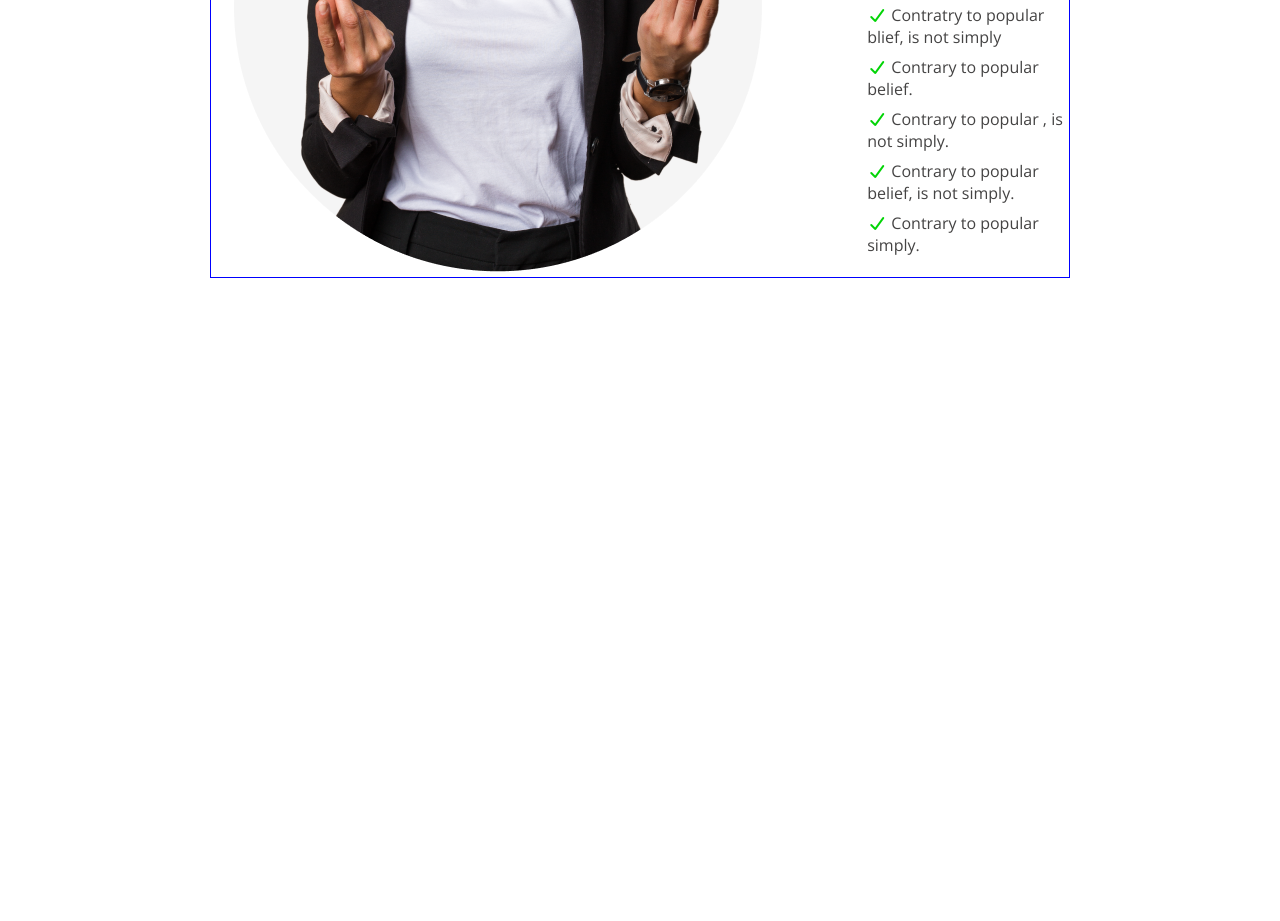
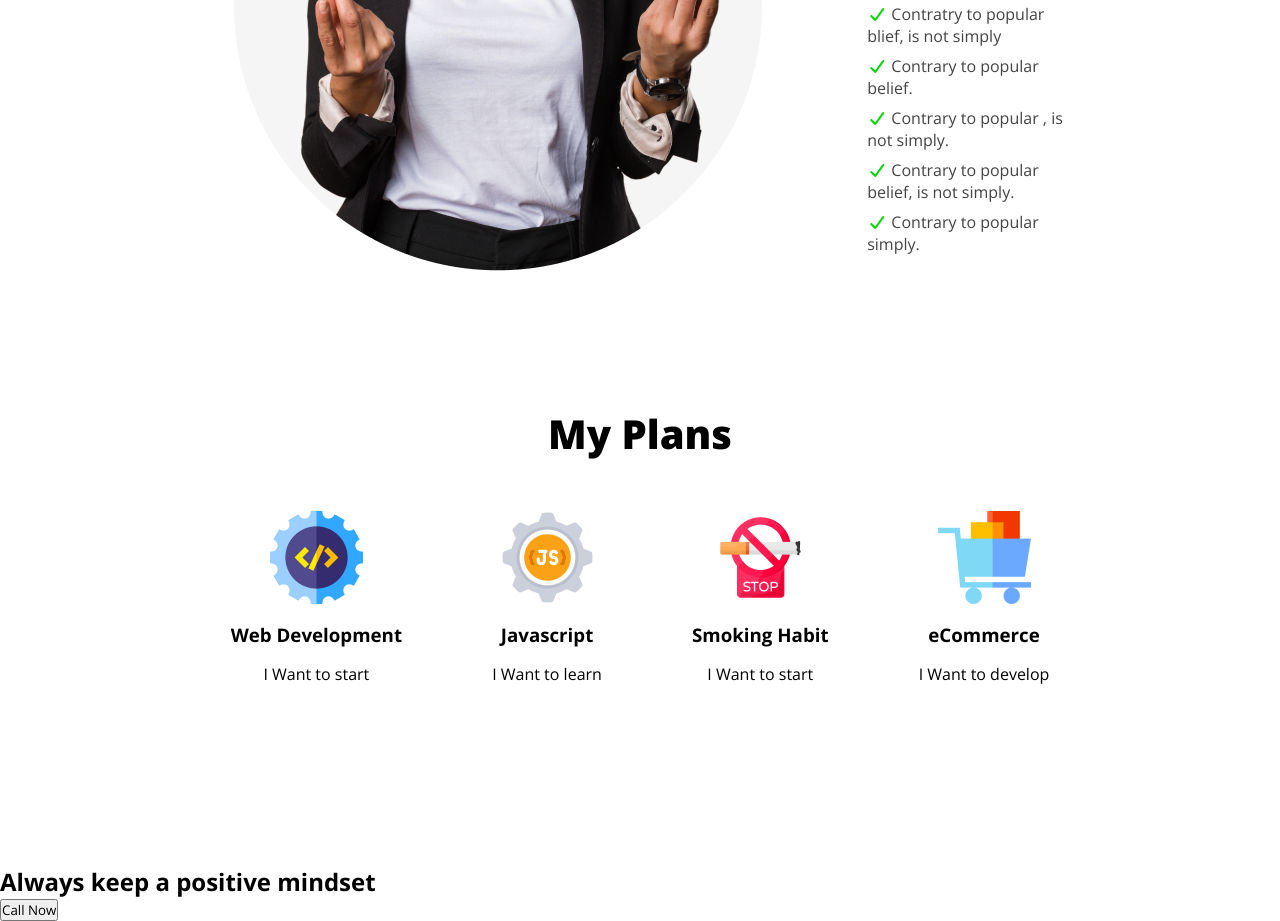
Before and after one commit to arRahat129/practice-portfolio, a plain HTML site: page index.html in a window 1280 px wide. Shown: the part 1392-2313 px from the top of the page. Before the commit the page ends 1801 px from the top, so only its background shows below. Drawn offline with nearby package versions, Linux system fonts and the light colour scheme.

Commit message:
finished previous year section, my plans section and started motivation section

```diff
--- a/index.html
+++ b/index.html
@@ -29,7 +29,7 @@
     <main>
         <section class="previous-year">
             <div class="sec1-container">
-                <div>
+                <div class="img-container">
                     <img src="images/person.png" alt="">
                 </div>
                 <div class="text-div">
@@ -45,6 +45,39 @@
                 </div>
             </div>
         </section>
+
+        <section class="my-plans">
+            <h2>My Plans</h2>
+            <div class="plans">
+                <div class="plan-1 marginbottom">
+                    <img src="images/icons/web.png" alt="">
+                    <h3>Web Development</h3>
+                    <p>I Want to start</p>
+                </div>
+                <div class="plan-2 marginbottom">
+                    <img src="images/icons/js.png" alt="">
+                    <h3>Javascript</h3>
+                    <p>I Want to learn</p>
+                </div>
+                <div class="plan-3 marginbottom">
+                    <img src="images/icons/smoke.png" alt="">
+                    <h3>Smoking Habit</h3>
+                    <p>I Want to start</p>
+                </div>
+                <div class="plan-4 marginbottom">
+                    <img src="images/icons/ecom.png" alt="">
+                    <h3>eCommerce</h3>
+                    <p>I Want to develop</p>
+                </div>
+            </div>
+        </section>
+
+        <section id="motivation">
+            <div>
+                <h2>Always keep a positive mindset</h2>
+                <button>Call Now</button>
+            </div>
+        </section>
     </main>
 </body>
 
--- a/styles/portfolio.css
+++ b/styles/portfolio.css
@@ -61,7 +61,7 @@ ul {
     align-items: center;
     gap: 87px;
 
-    border: 1px solid blue;
+    margin-bottom: 130px;
 }
 
 .sec1-container .text-div {
@@ -88,3 +88,34 @@ ul {
     color: #444343;
     margin-bottom: 8px;
 }
+
+.my-plans h2 {
+    font-size: 40px;
+    font-weight: 900;
+    text-align: center;
+    margin-bottom: 50px;
+}
+
+.plans {
+    display: flex;
+    justify-content: space-around;
+    width: 71%;
+    margin: 0 auto 130px;
+}
+
+.plans div {
+    text-align: center;
+    margin-bottom: 50px;
+}
+
+.plans img {
+    margin-bottom: 13px;
+}
+
+.plans h3 {
+    margin-bottom: 16px;
+}
+
+#motivation {
+    margin: 0 auto;
+}
```
